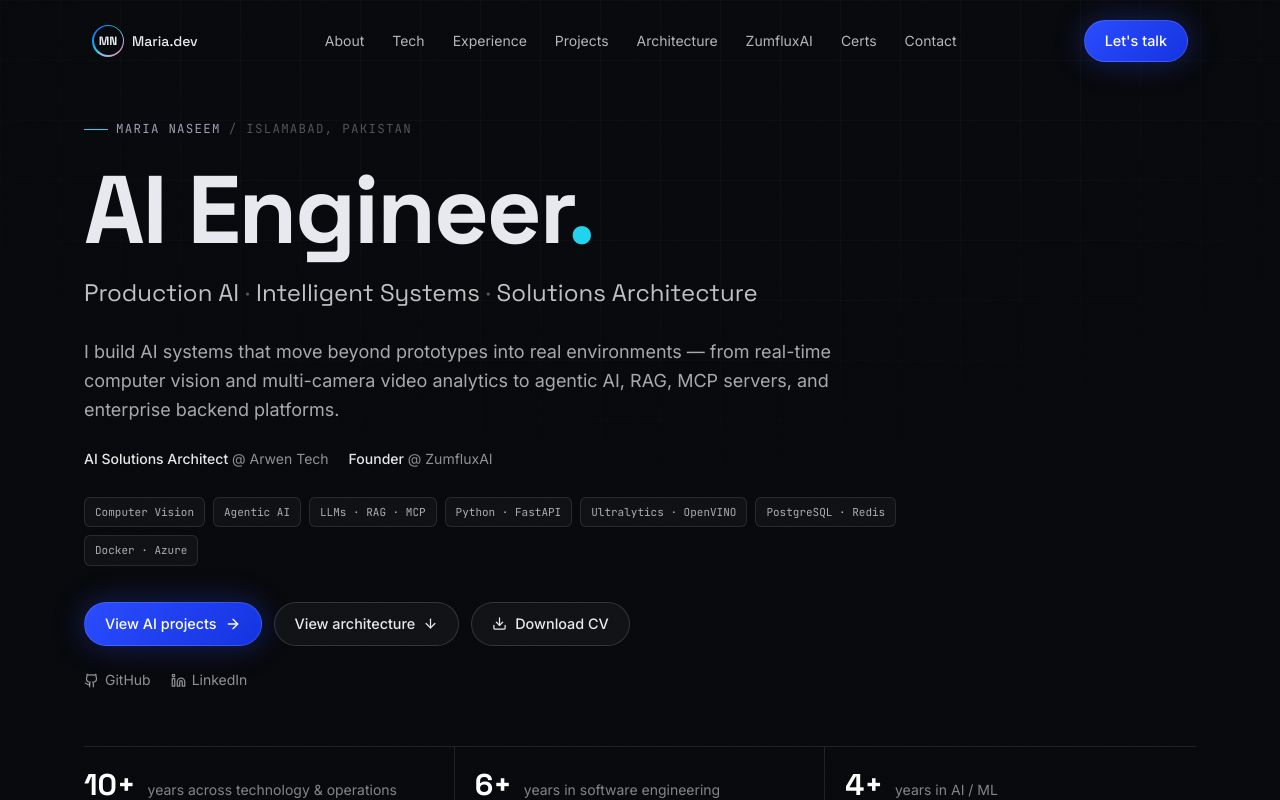
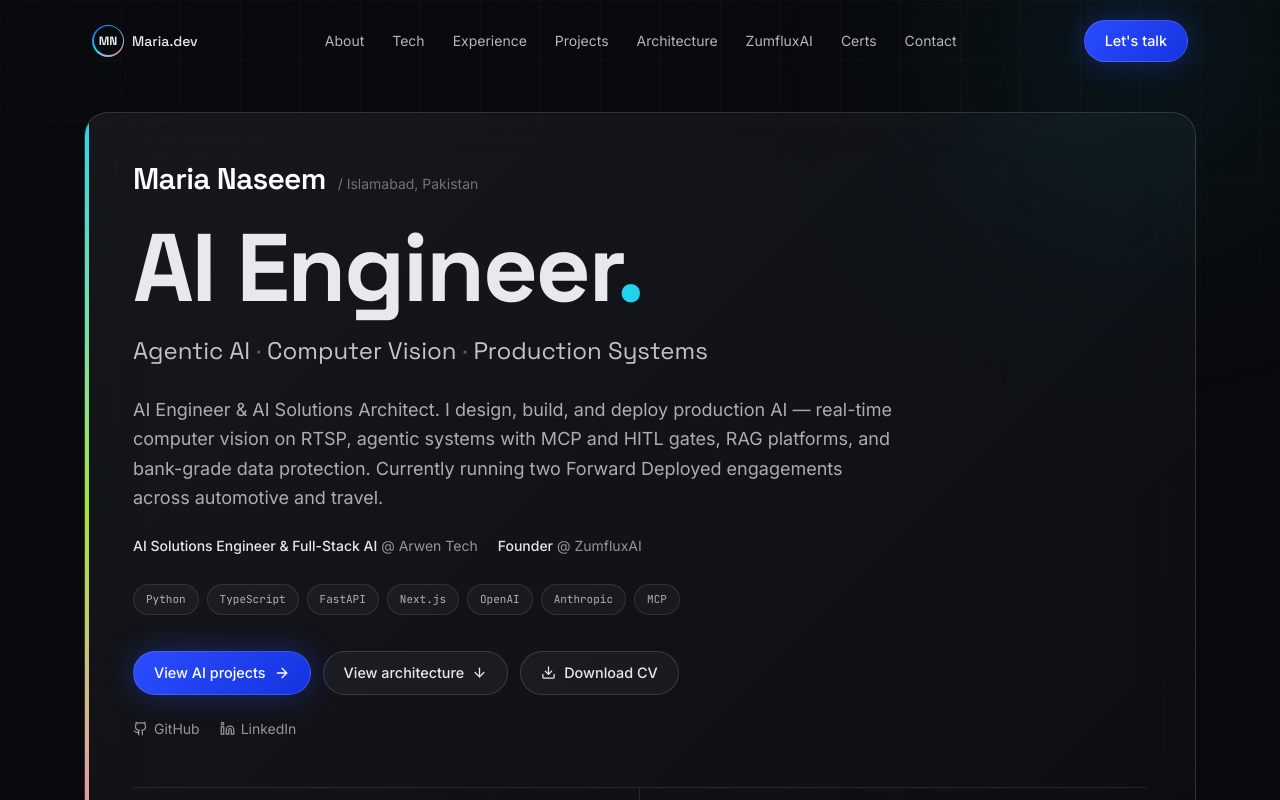
Before and after one commit to Maria-cpp/portfolio, a Next.js app: page / in a window 1280 px wide. Shown: the top 800 px of the page. Built offline with nearby package versions, Linux system fonts and the light colour scheme.

Commit message:
updated experience and other pages

```diff
--- a/app/layout.tsx
+++ b/app/layout.tsx
@@ -8,6 +8,7 @@
  */
 import type { Metadata } from 'next';
 import { Inter, Space_Grotesk, JetBrains_Mono } from 'next/font/google';
+import { personal } from '@/lib/data';
 import './globals.css';
 
 // --- Font configuration (CSS variables used in tailwind.config.ts) ---
@@ -31,9 +32,8 @@
 
 // --- SEO constants ---
 const SITE_URL = 'https://maria-ai-portfolio.vercel.app';
-const TITLE = 'Maria Naseem | AI Engineer · Computer Vision · Agentic AI';
-const DESCRIPTION =
-  'AI Engineer and Solutions Architect building production computer vision, agentic AI, RAG, MCP, and enterprise platforms with Python, FastAPI, OpenVINO, PostgreSQL, Docker, and cloud infrastructure.';
+const TITLE = `${personal.name} | ${personal.title}`;
+const DESCRIPTION = personal.shortBio;
 
 export const metadata: Metadata = {
   metadataBase: new URL(SITE_URL),
@@ -115,19 +115,19 @@
 const personSchema = {
   '@context': 'https://schema.org',
   '@type': 'Person',
-  name: 'Maria Naseem',
+  name: personal.name,
   url: SITE_URL,
-  email: 'mailto:marianaseem99@gmail.com',
-  jobTitle: 'AI Engineer and AI Solutions Architect',
+  email: `mailto:${personal.email}`,
+  jobTitle: personal.title,
   description: DESCRIPTION,
   address: {
     '@type': 'PostalAddress',
-    addressLocality: 'Islamabad',
+    addressLocality: personal.location.split(',')[0],
     addressCountry: 'PK'
   },
   sameAs: [
-    'https://github.com/Maria-cpp',
-    'https://www.linkedin.com/in/maria-naseem/'
+    personal.github,
+    personal.linkedin
   ],
   worksFor: [
     { '@type': 'Organization', name: 'Arwen Tech' },
@@ -151,9 +151,9 @@
 const websiteSchema = {
   '@context': 'https://schema.org',
   '@type': 'WebSite',
-  name: 'Maria Naseem — Forward Deployed Engineer',
+  name: `${personal.name} — ${personal.title}`,
   url: SITE_URL,
-  author: { '@type': 'Person', name: 'Maria Naseem' }
+  author: { '@type': 'Person', name: personal.name }
 };
 
 export default function RootLayout({ children }: { children: React.ReactNode }) {
--- a/app/opengraph-image.tsx
+++ b/app/opengraph-image.tsx
@@ -6,10 +6,10 @@
  * used when the site is shared on social media (Twitter, LinkedIn, etc.).
  */
 import { ImageResponse } from 'next/og';
+import { personal } from '@/lib/data';
 
 export const runtime = 'edge';
-export const alt =
-  'Maria Naseem — Forward Deployed Engineer & AI Solutions Architect';
+export const alt = `${personal.name} — ${personal.title}`;
 export const size = { width: 1200, height: 630 };
 export const contentType = 'image/png';
 
@@ -51,7 +51,7 @@
             textTransform: 'uppercase'
           }}
         >
-          Maria Naseem
+          {personal.name}
         </div>
         <div
           style={{
@@ -64,7 +64,7 @@
             letterSpacing: -2
           }}
         >
-          Forward Deployed Engineer
+          AI Engineer
         </div>
         <div
           style={{
@@ -77,7 +77,7 @@
             color: '#22d3ee'
           }}
         >
-          AI Solutions Architect
+          & AI Solutions Architect
         </div>
         <div
           style={{
@@ -89,8 +89,7 @@
             lineHeight: 1.4
           }}
         >
-          I embed with clients, map their workflows, and ship production AI —
-          agentic systems, RAG, computer vision, enterprise automation.
+          {personal.shortBio}
         </div>
         <div
           style={{
--- a/app/projects/[slug]/page.tsx
+++ b/app/projects/[slug]/page.tsx
@@ -30,7 +30,7 @@
 import Navbar from '@/components/Navbar';
 import Footer from '@/components/Footer';
 
-type Props = { params: { slug: string } };
+type Props = { params: Promise<{ slug: string }> };
 
 // Pre-generate pages for all case study slugs at build time
 export function generateStaticParams() {
@@ -38,8 +38,9 @@
 }
 
 // Dynamic metadata for each case study page (title, description, OG tags)
-export function generateMetadata({ params }: Props): Metadata {
-  const cs = getCaseStudy(params.slug);
+export async function generateMetadata({ params }: Props): Promise<Metadata> {
+  const {slug} = await params;
+  const cs = getCaseStudy(slug);
   if (!cs) return { title: 'Case study not found' };
 
   const url = `/projects/${cs.slug}`;
@@ -62,8 +63,9 @@
   };
 }
 
-export default function CaseStudyPage({ params }: Props) {
-  const cs = getCaseStudy(params.slug);
+export default async function CaseStudyPage({ params }: Props) {
+  const { slug } = await params;
+  const cs = getCaseStudy(slug);
   if (!cs) notFound();
 
   const articleSchema = {
--- a/components/Hero.tsx
+++ b/components/Hero.tsx
@@ -1,33 +1,36 @@
 import { ArrowDown, ArrowRight, Github, Linkedin, Download } from 'lucide-react';
-import { personal } from '@/lib/data';
+import { experience, personal, techMarquee } from '@/lib/data';
 
-const proof = [
-  ['10+', 'years across technology & operations'],
-  ['6+', 'years in software engineering'],
-  ['4+', 'years in AI / ML']
-];
+const featuredTech = techMarquee.slice(0, 7);
+const currentRole = experience.find((job) => job.current);
 
 export default function Hero() {
   return (
     <section id="top" className="relative min-h-[88vh] flex items-center pt-28 pb-16">
       <div className="absolute inset-0 grid-bg pointer-events-none" />
+      <div className="absolute -top-24 right-0 h-72 w-72 rounded-full bg-accent-cyan/10 blur-[120px] pointer-events-none" />
       <div className="relative mx-auto max-w-6xl px-5 w-full">
+        <div className="glass-strong relative overflow-hidden rounded-3xl p-6 sm:p-10 lg:p-12">
+          <div className="absolute inset-y-0 left-0 w-1 bg-gradient-to-b from-accent-cyan via-accent-lime to-accent-pink" />
           <div className="max-w-4xl">
-          <p className="eyebrow">Maria Naseem <span className="text-white/30">/ Islamabad, Pakistan</span></p>
+            <p className="flex flex-wrap items-baseline gap-x-3 gap-y-1">
+              <span className="font-display text-2xl font-semibold tracking-tight text-white sm:text-3xl">{personal.name}</span>
+              <span className="text-sm text-white/40">/ {personal.location}</span>
+            </p>
             <h1 className="mt-6 font-display font-bold text-5xl sm:text-7xl lg:text-8xl leading-[.98] tracking-tight">
               AI Engineer<span className="text-accent-cyan">.</span>
             </h1>
-          <p className="mt-5 font-display text-xl sm:text-2xl text-white/75">Production AI <span className="text-white/30">·</span> Intelligent Systems <span className="text-white/30">·</span> Solutions Architecture</p>
-          <p className="mt-7 max-w-3xl text-base sm:text-lg text-white/65 leading-relaxed">
-            I build AI systems that move beyond prototypes into real environments — from real-time computer vision and multi-camera video analytics to agentic AI, RAG, MCP servers, and enterprise backend platforms.
-          </p>
+            <p className="mt-5 font-display text-xl sm:text-2xl text-white/75">Agentic AI <span className="text-white/30">·</span> Computer Vision <span className="text-white/30">·</span> Production Systems</p>
+            <p className="mt-7 max-w-3xl text-base sm:text-lg text-white/65 leading-relaxed">{personal.shortBio}</p>
+            {currentRole && (
               <div className="mt-6 flex flex-wrap gap-x-5 gap-y-2 text-sm text-white/55">
-            <span><b className="text-white/90 font-medium">AI Solutions Architect</b> @ Arwen Tech</span>
+                <span><b className="text-white/90 font-medium">{currentRole.role}</b> @ {currentRole.company}</span>
                 <span><b className="text-white/90 font-medium">Founder</b> @ ZumfluxAI</span>
               </div>
-          <div className="mt-7 flex flex-wrap gap-2" aria-label="Primary technologies">
-            {['Computer Vision', 'Agentic AI', 'LLMs · RAG · MCP', 'Python · FastAPI', 'Ultralytics · OpenVINO', 'PostgreSQL · Redis', 'Docker · Azure'].map((item) => (
-              <span key={item} className="rounded-md border border-white/10 bg-white/[.035] px-2.5 py-1.5 font-mono text-[11px] text-white/65">{item}</span>
+            )}
+            <div className="mt-7 flex flex-wrap gap-2" aria-label="Featured technologies">
+              {featuredTech.map((item) => (
+                <span key={item} className="rounded-full border border-white/10 bg-white/[.035] px-3 py-1.5 font-mono text-[11px] text-white/65">{item}</span>
               ))}
             </div>
             <div className="mt-9 flex flex-wrap gap-3">
@@ -40,8 +43,16 @@
               <a href={personal.linkedin} target="_blank" rel="noreferrer" className="inline-flex items-center gap-1.5 hover:text-white"><Linkedin size={15} /> LinkedIn</a>
             </div>
           </div>
-        <div className="mt-14 grid grid-cols-1 sm:grid-cols-3 border-y border-white/10">
-          {proof.map(([value, label]) => <div key={label} className="flex items-baseline gap-3 py-4 sm:py-5 sm:px-5 first:sm:pl-0 border-b sm:border-b-0 sm:border-r last:border-0 border-white/10"><strong className="font-display text-3xl text-white">{value}</strong><span className="text-xs sm:text-sm text-white/50">{label}</span></div>)}
+          <div className="mt-12 grid grid-cols-1 sm:grid-cols-2 border-y border-white/10">
+            <div className="flex items-baseline gap-3 py-4 sm:py-5 sm:pr-5 border-b sm:border-b-0 sm:border-r border-white/10">
+              <strong className="font-display text-3xl text-white">9+</strong>
+              <span className="text-xs sm:text-sm text-white/50">Years Engineering Experience</span>
+            </div>
+            <div className="flex items-baseline gap-3 py-4 sm:py-5 sm:pl-5">
+              <strong className="font-display text-3xl text-white">4+</strong>
+              <span className="text-xs sm:text-sm text-white/50">Years AI/ML</span>
+            </div>
+          </div>
         </div>
       </div>
     </section>
--- a/components/Zumflux.tsx
+++ b/components/Zumflux.tsx
@@ -57,7 +57,7 @@
                     {zumflux.name}
                   </h2>
                   <div className="mt-1 text-xs font-mono text-white/50">
-                    by Maria Naseem · 2025
+                    by Maria Naseem · 2023
                   </div>
                 </div>
               </div>
--- a/lib/data.ts
+++ b/lib/data.ts
@@ -93,7 +93,7 @@
   {
     name: 'Infrastructure',
     icon: 'Boxes',
-    items: ['Docker', 'GitHub Actions', 'Azure', 'Prometheus', 'Grafana', 'Nginx', 'Linux']
+    items: ['Docker', 'GitHub Actions', 'Kubernetes', 'Azure', 'Prometheus', 'Grafana', 'Nginx', 'Linux']
   }
 ] as const;
 
@@ -211,7 +211,7 @@
 
 export const experience = [
   {
-    role: 'AI Solutions Architect & Full-Stack Developer',
+    role: 'AI Solutions Engineer & Full-Stack AI',
     company: 'Arwen Tech',
     location: 'Islamabad, Pakistan',
     period: '2024 — Present',
```
Also changed, not shown: components/About.tsx (+39 -54 lines). Lines whose indentation alone changed are shown as unchanged.
